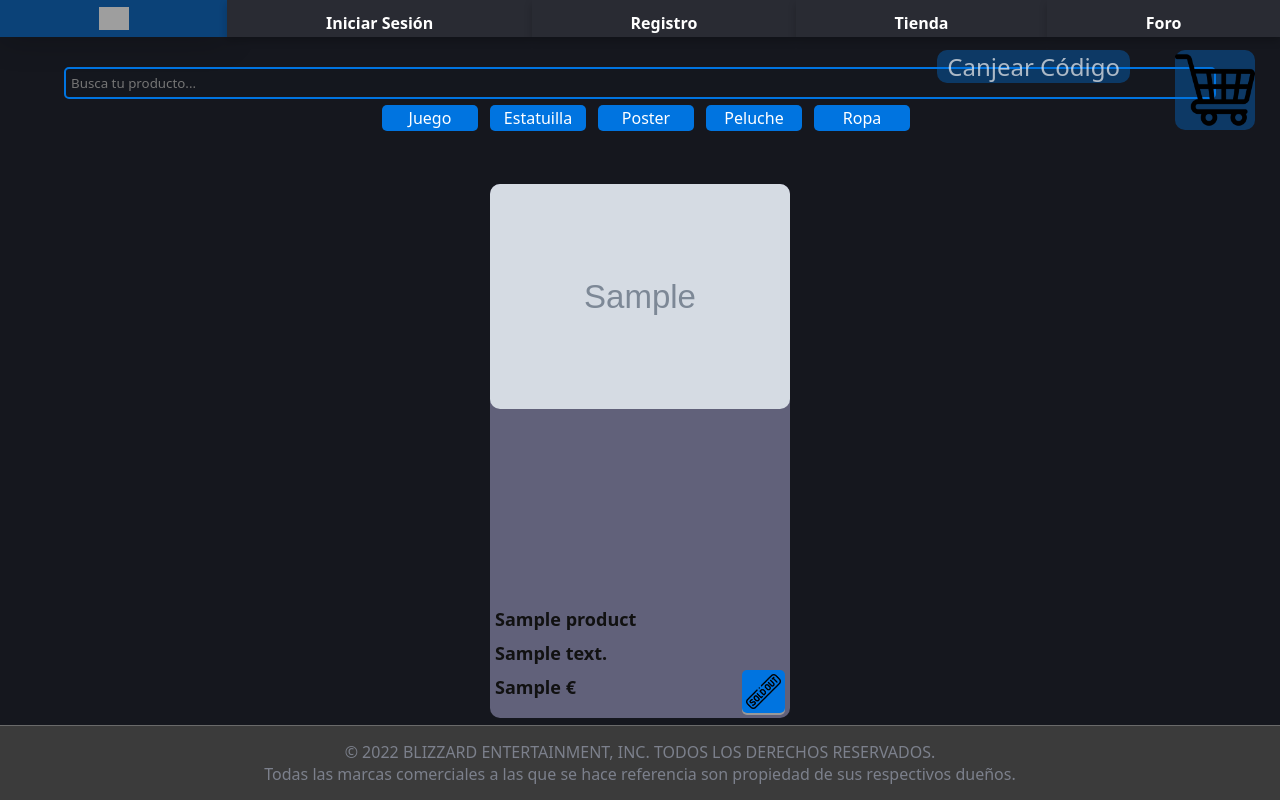
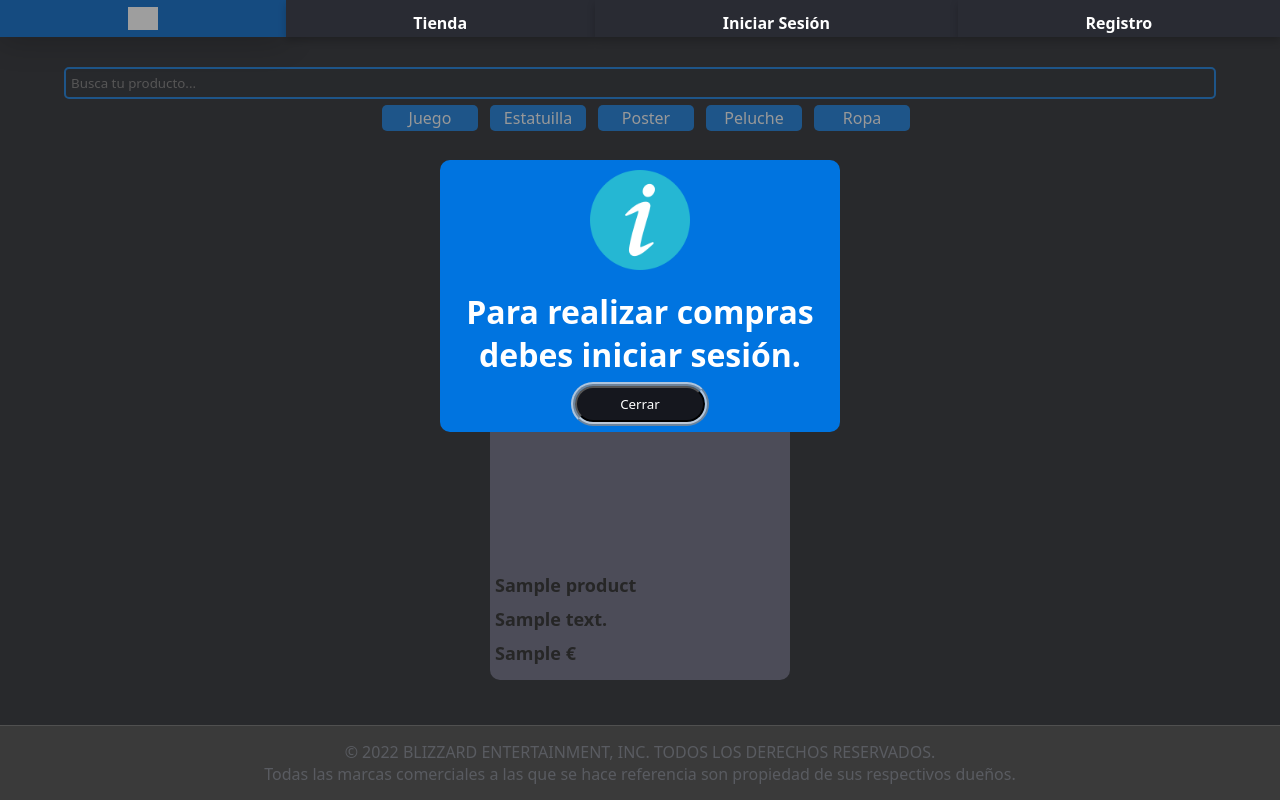
Before and after one commit to gabo4466/battleNet, a PHP site: page /store.php in a window 1280 px wide. Run offline with PHP 8.4, Linux system fonts and the light colour scheme; tables that the repository leaves empty or names only in its code hold one stand-in row (values such as "Sample post"); grey boxes marked "Sample" are stand-in pictures; grey boxes are pictures that could not be loaded.

Commit message:
Canje de codigo terminado, animaciones a todo el sitio web

```diff
--- a/assets/js/store.js
+++ b/assets/js/store.js
@@ -1,3 +1,15 @@
+const queryString = window.location.search;
+const urlParams = new URLSearchParams(queryString);
+const error = urlParams.get("error");
+const redeem = urlParams.get("redeem");
+if (error === "invalidCode"){
+    popUp(3, "El código introducido no es válido.");
+}else if(error === "500"){
+    popUp(3, "Ups... Algo ha ido mal");
+}else if (redeem === "true"){
+    popUp(2, "Has canjeado el producto con éxito.")
+}
+
 let filter = 0;
 let cart = []
 const filters = document.getElementById("filters").children;
@@ -65,6 +77,10 @@ function addProduct(id){
     if (cart.indexOf(id) === -1){
         cart.push(id);
         sessionStorage.setItem("cart", JSON.stringify(cart));
+        popUp(2, "Has añadido un producto al carrito.")
+    }else{
+        popUp(1, "Ya posees este producto en el carrito.")
+
     }
 }
 
@@ -103,7 +119,7 @@ function redeemCodePopUp(){
 
 
 function redeemCode(){
-    document.getElementsByName('code')[0].value = document.getElementsByName('code1')[0].value + document.getElementsByName('code2')[0].value;
+    document.getElementsByName('code')[0].value = document.getElementsByName('code1')[0].value.toUpperCase() + document.getElementsByName('code2')[0].value.toUpperCase();
     console.log(document.getElementsByName('code').value);
     document.frmRedeem.submit();
 }
--- a/includes/navbar.php
+++ b/includes/navbar.php
@@ -14,11 +14,13 @@
         <a id="closeNavBar" href="javascript:void(0)" onclick="closeNav()">&times;</a>
         <a class="navOption imgOption" href="index.php"><img src="assets/img/battlenet_logo.png" alt="BattleNet Logo"></a>
         <a class="navOption textOption" href="index.php">Inicio</a>
+        <a class='navOption' href='store.php'>Tienda</a>
         <?php
 
             if (isset($_SESSION["userId"])){
         ?>
             <!-- PARTE PRIVADA DE LA WEB -->
+            <a class='navOption' href='forum.php'>Foro</a>
             <a class='navOption' href='controller/logout.controller.php'>Cerrar sesión</a>
         <?php
             }else{
@@ -26,8 +28,7 @@
             <!-- PARTE PUBLICA DE LA WEB -->
             <a class="navOption" href="login.php">Iniciar Sesión</a>
             <a class='navOption' href='signup.php'>Registro</a>
-            <a class='navOption' href='store.php'>Tienda</a>
-            <a class='navOption' href='forum.php'>Foro</a>
+
         <?php
             }
         ?>
--- a/model/Product.class.php
+++ b/model/Product.class.php
@@ -59,11 +59,14 @@ class Product {
         // Precio
         $result .= "<div class='prize'><p>".$this->getPrize()." €</p>";
         // Boton de compra o indicador de agotado
-        if ($this->getStock() == 1){
-            $result .= "<a class='shop'><img class='clickAble' onclick='addProduct(".$this->getId().")' src='assets/img/anadir-al-carrito.png' alt='comprar'></a></div>";
-        }else{
-            $result .= "<a class='shop'><img class='notClickAble' src='assets/img/out-of-stock.png' alt='comprar'></a></div>";
+        if (isset($_SESSION['userId'])){
+            if ($this->getStock() == 1){
+                $result .= "<a class='shop'><img class='clickAble' onclick='addProduct(".$this->getId().")' src='assets/img/anadir-al-carrito.png' alt='comprar'></a>";
+            }else{
+                $result .= "<a class='shop'><img class='notClickAble' src='assets/img/out-of-stock.png' alt='comprar'></a>";
+            }
         }
+        $result .= "</div>";
         $result .= "</div>";
 
         return $result;
--- a/store.php
+++ b/store.php
@@ -14,13 +14,22 @@ include "includes/navbar.php";
 require_once ("model/Store.class.php");
 ?>
 <section>
-
+    <?php
+        if (isset($_SESSION["userId"])){
+    ?>
     <div id="cart">
         <a href="cart.php"><img src="assets/img/carrito-de-compras.png" alt="cart"></a>
     </div>
     <div id="redeem">
         <a onclick="redeemCodePopUp()">Canjear Código</a>
     </div>
+    <?php
+        }else{
+    ?>
+        <script>popUp(1, "Para realizar compras debes iniciar sesión.");</script>
+    <?php
+        }
+    ?>
     <div id="search">
         <form name="formSearch" action="controller/login.controller.php" method="post">
             <input id="searchBar" type="search" name="productsearch" placeholder="Busca tu producto...">
--- a/styles/store.css
+++ b/styles/store.css
@@ -75,10 +75,7 @@ input {
     justify-content: space-between;
     background-color: #61617a;
     border-radius: 10px;
-    margin-bottom: 7.5px;
-    margin-top: 7.5px;
-    margin-left: 5px;
-    margin-right: 5px;
+    margin: 7.5px 10px 45px 10px;
 
 }
 
@@ -107,6 +104,8 @@ input {
 
 .prize p{
     width: fit-content;
+    font-weight: bolder;
+    margin-bottom: 10px;
 }
 
 .card .prize a{
@@ -167,25 +166,23 @@ input {
 
 #redeem{
     background: rgba(0, 116, 224, 0.37);
-    width: fit-content;
     position: fixed;
-    right: 150px;
+    width: 70px;
+    right: 100px;
     border-radius: 10px;
+    padding: 5px;
     top: 25px;
     cursor: pointer;
 }
 
 #redeem a{
-    font-size: x-large;
-    margin: 10px;
-    color: rgba(241, 241, 241, 0.7);
+    display: block;
+    width: 100%;
+    text-align: center;
+    font-size: large;
+    color: rgb(255, 255, 255);
 
 }
-
-#redeem a:hover{
-    color: rgb(255, 255, 255);
-}
-
 
 #cart img{
     width: 50px;
@@ -222,7 +219,9 @@ tamaño Tablet (de 425 px a 1365px)
     }
 
     #redeem{
-        top: 50px;
+        width: fit-content;
+        right: 150px;
+        top: 75px;
     }
 
     #cart img{
@@ -248,6 +247,14 @@ tamaño Escritorio
  */
 @media screen and (min-device-width: 1366px) {
 
+    #redeem a{
+        color: rgba(241, 241, 241, 0.7);
+    }
+
+    #redeem a:hover{
+        color: rgb(255, 255, 255);
+    }
+
     .card:hover{
         box-shadow: 0 0 0 2px rgba(255, 255, 255, 0.78);
     }
--- a/styles/style.css
+++ b/styles/style.css
@@ -15,7 +15,36 @@ body{
         "nav    nav"
         "section    section"
         "foot   foot";
+    -webkit-animation: fadein 0.5s; /* Safari, Chrome and Opera > 12.1 */
+    -moz-animation: fadein 0.5s; /* Firefox < 16 */
+    -ms-animation: fadein 0.5s; /* Internet Explorer */
+    -o-animation: fadein 0.5s; /* Opera < 12.1 */
+    animation: fadein 0.5s;
 }
+
+@keyframes fadein {
+    from { opacity: 0; }
+    to   { opacity: 1; }
+}
+
+/* Firefox < 16 */
+@-moz-keyframes fadein {
+    from { opacity: 0; }
+    to   { opacity: 1; }
+}
+
+/* Safari, Chrome and Opera > 12.1 */
+@-webkit-keyframes fadein {
+    from { opacity: 0; }
+    to   { opacity: 1; }
+}
+
+/* Internet Explorer */
+@-ms-keyframes fadein {
+    from { opacity: 0; }
+    to   { opacity: 1; }
+}
+
 /*
 **********************************
     HEADER
```
Also changed, not shown: controller/redeemCode.controller.php (+12 -10 lines), model/BuyProducts.class.php (+54 -2 lines), model/BuyProductsValidator.php (deleted, +0 -10 lines), model/RedeemCodeValidator.php (added, +48 -0 lines).
